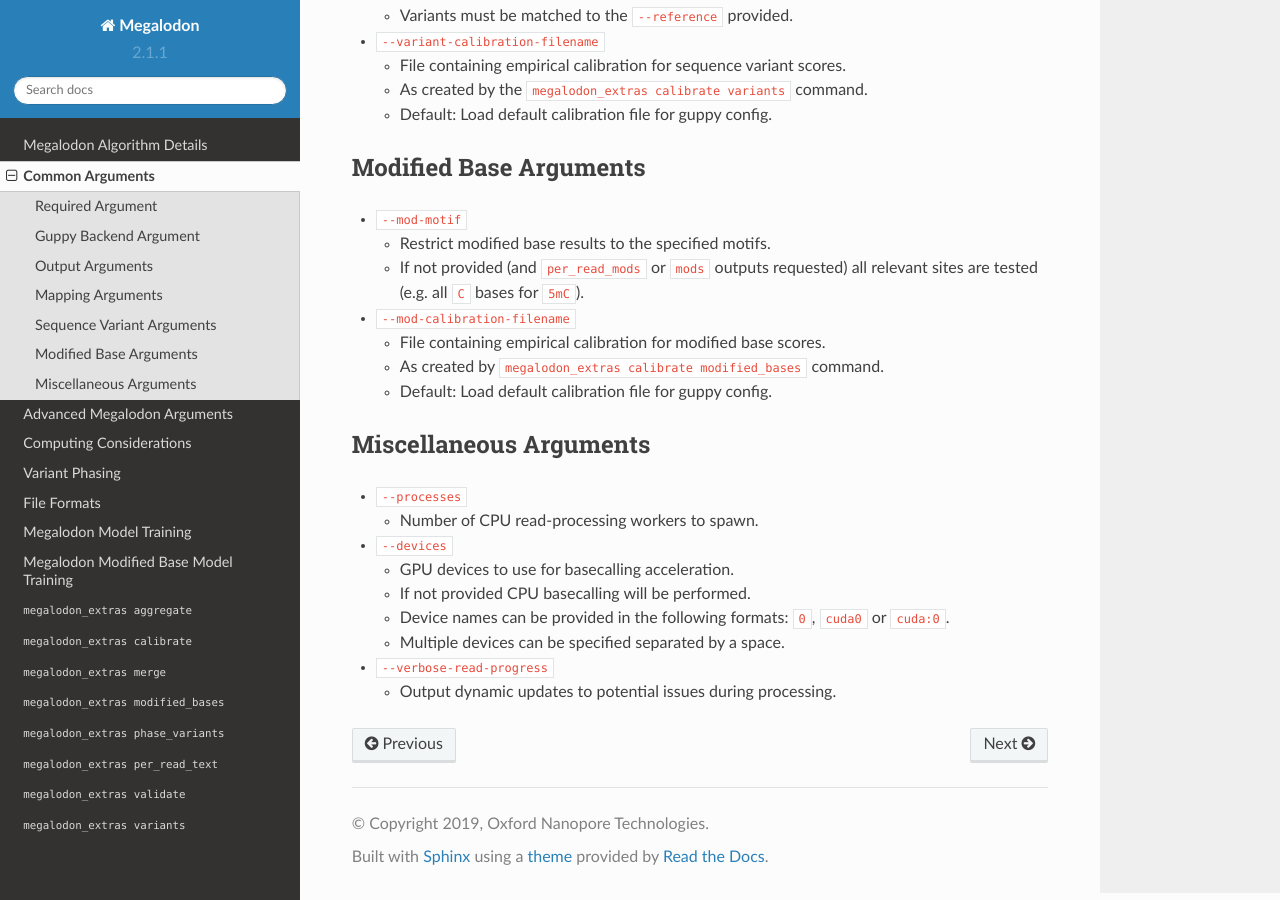
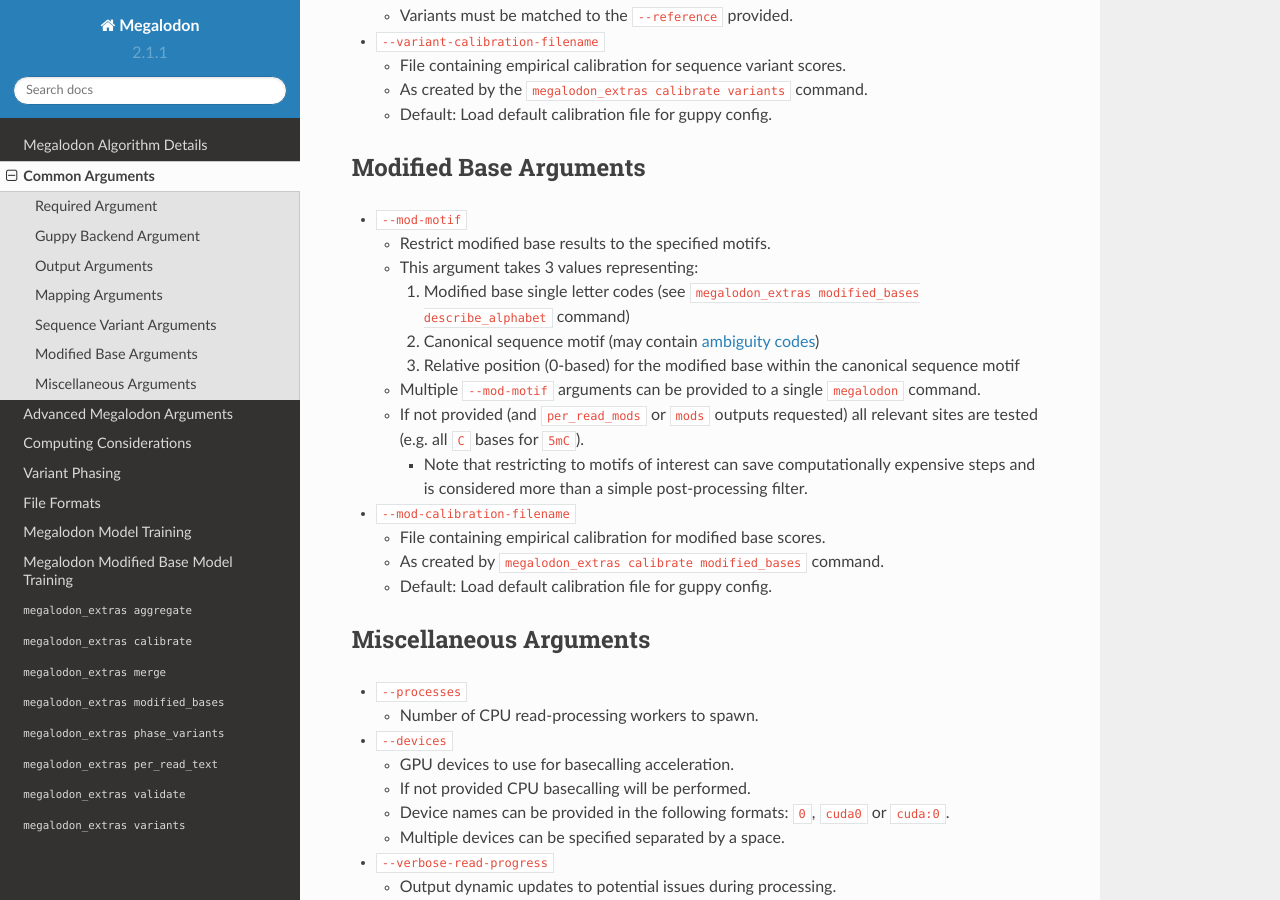
Before and after one commit to nanoporetech/megalodon, a Sphinx documentation site: the page built from docs/common_arguments.rst, in a window 1280 px wide and 900 px high, scrolled down 1754 px. Built offline with Sphinx 7.4.7 and the Read the Docs theme 2.0.0, drawn with Linux system fonts in a browser that asks for light colours.

Commit message:
Improve docs for --mod-motif argument.

```diff
--- a/docs/common_arguments.rst
+++ b/docs/common_arguments.rst
@@ -96,7 +96,15 @@
 - ``--mod-motif``
 
   - Restrict modified base results to the specified motifs.
+  - This argument takes 3 values representing:
+
+    1. Modified base single letter codes (see ``megalodon_extras modified_bases describe_alphabet`` command)
+    2. Canonical sequence motif (may contain `ambiguity codes <https://droog.gs.washington.edu/parc/images/iupac.html>`_)
+    3. Relative position (0-based) for the modified base within the canonical sequence motif
+  - Multiple ``--mod-motif`` arguments can be provided to a single ``megalodon`` command.
   - If not provided (and ``per_read_mods`` or ``mods`` outputs requested) all relevant sites are tested (e.g. all ``C`` bases for ``5mC``).
+
+    - Note that restricting to motifs of interest can save computationally expensive steps and is considered more than a simple post-processing filter.
 - ``--mod-calibration-filename``
 
   - File containing empirical calibration for modified base scores.
```
Also changed, not shown: 1 other file.
